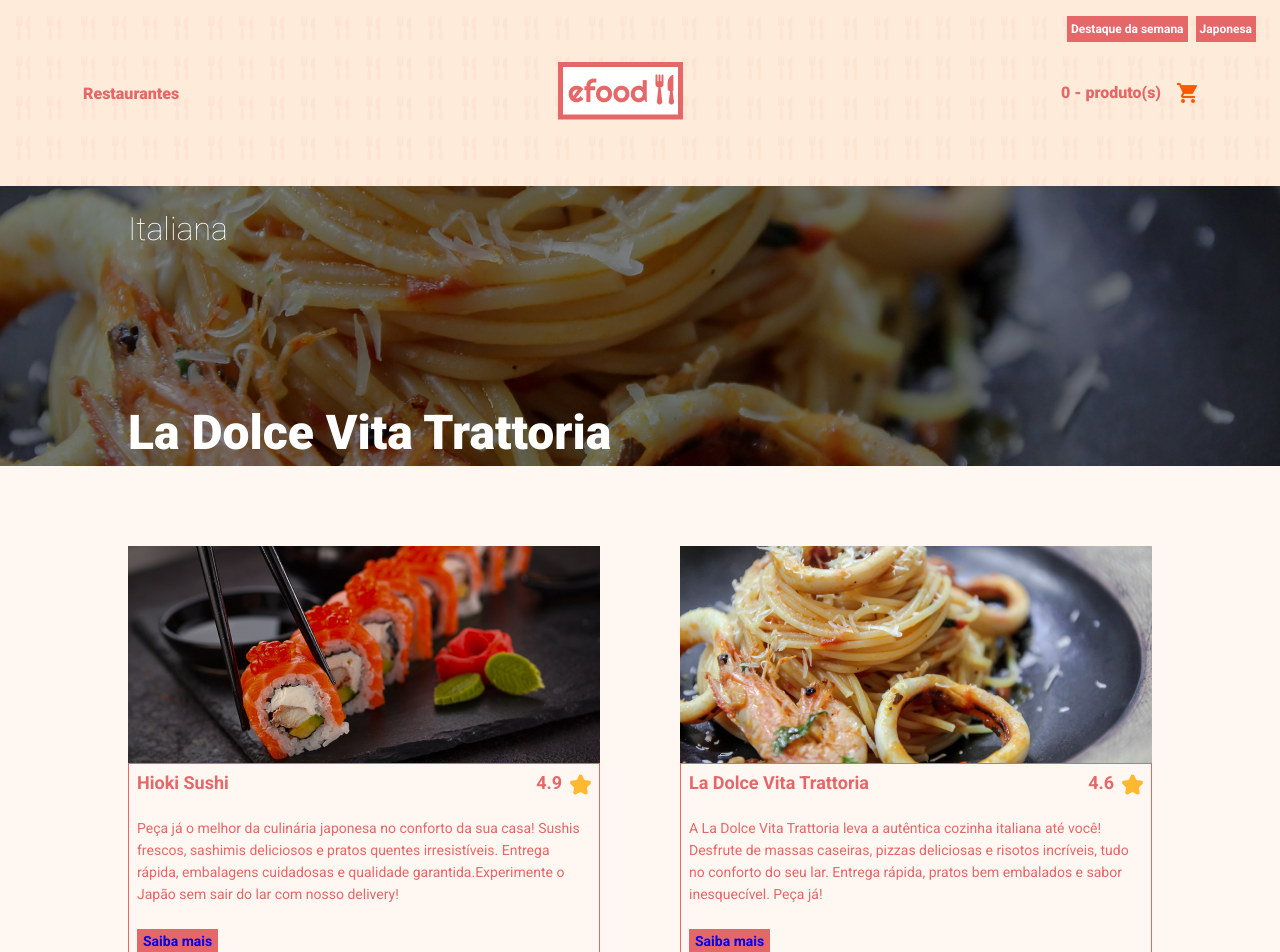
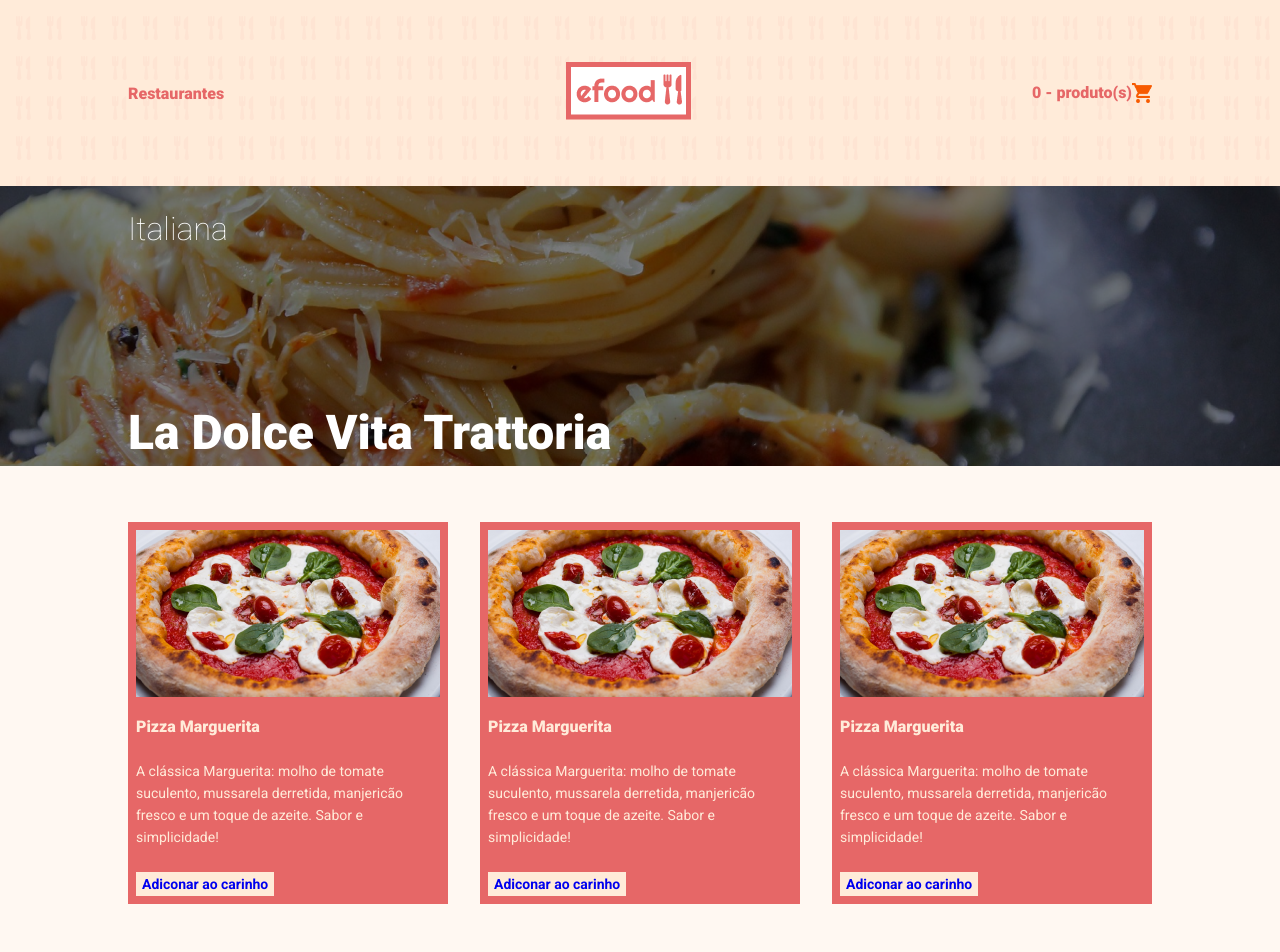
Before and after one commit to joao-carlos-dev/EFood, a React (Create React App) app: page /perfil in a window 1280 px wide. Shown: the top 952 px of the page. Built offline with nearby package versions, Linux system fonts and the light colour scheme.

Commit message:
construindo e estilizando a pg produtos

```diff
--- a/src/components/Apresentacao/styles.ts
+++ b/src/components/Apresentacao/styles.ts
@@ -10,13 +10,11 @@ export const Imagem = styled.div`
 
 export const Titulo = styled.h2`
   font-weight: 900;
-  max-width: 676px;
   color: ${cores.branco};
 `
 
 export const TipoComida = styled.h4`
   font-weight: 100;
-  max-width: 101px;
   color: ${cores.branco};
   padding-top: 24px;
   margin-bottom: 156px;
--- a/src/components/Header/index.tsx
+++ b/src/components/Header/index.tsx
@@ -5,7 +5,8 @@ import carrinho from '../../assets/images/carrinho.png'
 import planoFundo from '../../assets/images/plano_fundo_header.png'
 
 const Header = () => (
-  <HeaderBar style={{ backgroundImage: `url(${planoFundo})` }}>
+  <div style={{ backgroundImage: `url(${planoFundo})` }}>
+    <HeaderBar>
       <nav>
         <Links>
           <li>
@@ -21,6 +22,7 @@ const Header = () => (
         <img src={carrinho} alt="carrinho" />
       </LinkCarrinho>
     </HeaderBar>
+  </div>
 )
 
 export default Header
--- a/src/components/Header/styles.ts
+++ b/src/components/Header/styles.ts
@@ -3,10 +3,12 @@ import { cores } from '../../styles'
 
 export const HeaderBar = styled.header`
   height: 186px;
-  padding: 83px;
   display: flex;
   align-items: center;
   justify-content: space-between;
+  max-width: 1024px;
+  width: 100%;
+  margin: 0 auto;
 
   a {
     color: ${cores.laranja};
@@ -23,7 +25,6 @@ export const LinkCarrinho = styled.a`
   display: flex;
 
   img {
-    margin-left: 16px;
     height: 20px;
   }
 `
--- /dev/null
+++ b/src/components/Produtos/index.tsx
@@ -0,0 +1,22 @@
+import { Link } from 'react-router-dom'
+import { ButtonContainer } from '../Button/styles'
+import { Card, Descricao, Titulo } from './styles'
+
+type Props = {
+  titulo: string
+  descricao: string
+  image: string
+}
+
+const Produtos = ({ titulo, descricao, image }: Props) => (
+  <Card>
+    <img src={image} alt={titulo} />
+    <Titulo>{titulo}</Titulo>
+    <Descricao>{descricao}</Descricao>
+    <ButtonContainer>
+      <Link to="#">Adiconar ao carinho</Link>
+    </ButtonContainer>
+  </Card>
+)
+
+export default Produtos
--- /dev/null
+++ b/src/components/Produtos/styles.ts
@@ -0,0 +1,40 @@
+import styled from 'styled-components'
+import { cores } from '../../styles'
+import { ButtonContainer } from '../Button/styles'
+
+export const Card = styled.div`
+  background-color: ${cores.laranja};
+  margin-bottom: 32px;
+  max-width: 320px;
+
+  img {
+    width: 304px;
+    width: 100%;
+    padding: 8px;
+  }
+
+  ${ButtonContainer} {
+    margin-bottom: 8px;
+    margin-left: 8px;
+    margin-right: 8px;
+    background-color: ${cores.laranjaClaro};
+  }
+`
+
+export const Titulo = styled.h3`
+  font-size: 16px;
+  font-weight: 900;
+  margin-top: 8px;
+  margin-bottom: 16px;
+  margin-left: 8px;
+  color: ${cores.laranjaClaro};
+`
+
+export const Descricao = styled.p`
+  font-size: 14px;
+  line-height: 22px;
+  color: ${cores.laranjaClaro};
+  display: block;
+  margin-bottom: 16px;
+  padding: 8px;
+`
--- /dev/null
+++ b/src/components/ProdutosList/index.tsx
@@ -0,0 +1,26 @@
+import Prod from '../../models/Prod'
+import Produtos from '../Produtos'
+import { Container, List } from './styles'
+
+export type Props = {
+  produ: Prod[]
+}
+
+const ProdutoList = ({ produ }: Props) => (
+  <Container>
+    <div className="container">
+      <List>
+        {produ.map((prod) => (
+          <Produtos
+            key={prod.id}
+            titulo={prod.titulo}
+            descricao={prod.descricao}
+            image={prod.image}
+          />
+        ))}
+      </List>
+    </div>
+  </Container>
+)
+
+export default ProdutoList
--- /dev/null
+++ b/src/components/ProdutosList/styles.ts
@@ -0,0 +1,14 @@
+import styled from 'styled-components'
+import { cores } from '../../styles'
+
+export const Container = styled.section`
+  padding: 56px 0;
+  background-color: ${cores.corFundo};
+`
+
+export const List = styled.ul`
+  display: grid;
+  grid-template-columns: 1fr 1fr 1fr;
+  column-gap: 32px;
+  row-gap: 32px;
+`
--- a/src/components/Restaurants/styles.ts
+++ b/src/components/Restaurants/styles.ts
@@ -4,7 +4,7 @@ import { TagContainer } from '../Tag/styles'
 import { ButtonContainer } from '../Button/styles'
 
 export const Card = styled.div`
-  background-color: ${cores.branco}
+  background-color: ${cores.branco};
   position: relative;
   margin-bottom: 48px;
 
--- /dev/null
+++ b/src/models/Prod.ts
@@ -0,0 +1,15 @@
+class Prod {
+  titulo: string
+  descricao: string
+  image: string
+  id: number
+
+  constructor(id: number, titulo: string, descricao: string, image: string) {
+    this.id = id
+    this.titulo = titulo
+    this.image = image
+    this.descricao = descricao
+  }
+}
+
+export default Prod
--- a/src/pages/Perfil/index.tsx
+++ b/src/pages/Perfil/index.tsx
@@ -1,71 +1,58 @@
-import RestaurantsList from '../../components/RestaurantsList'
-import Rest from '../../models/Rest'
-import japonesa from '../../assets/images/rest.japones.png'
-import italiana from '../../assets/images/rest.italiano.png'
+import Prod from '../../models/Prod'
+import pizza from '../../assets/images/pizza.png'
 import Apresentacao from '../../components/Apresentacao'
 import Header from '../../components/Header'
+import ProdutoList from '../../components/ProdutosList'
 
-const restaurantes: Rest[] = [
+const pratos: Prod[] = [
   {
-    id: 7,
-    titulo: 'Hioki Sushi',
-    avaliacao: 4.9,
+    id: 1,
+    titulo: 'Pizza Marguerita',
     descricao:
-      'Peça já o melhor da culinária japonesa no conforto da sua casa! Sushis frescos, sashimis deliciosos e pratos quentes irresistíveis. Entrega rápida, embalagens cuidadosas e qualidade garantida.Experimente o Japão sem sair do lar com nosso delivery!',
-    infos: ['Destaque da semana', 'Japonesa'],
-    image: japonesa
+      'A clássica Marguerita: molho de tomate suculento, mussarela derretida, manjericão fresco e um toque de azeite. Sabor e simplicidade!',
+    image: pizza
   },
   {
-    id: 8,
-    titulo: 'La Dolce Vita Trattoria',
-    avaliacao: 4.6,
+    id: 2,
+    titulo: 'Pizza Marguerita',
     descricao:
-      'A La Dolce Vita Trattoria leva a autêntica cozinha italiana até você! Desfrute de massas caseiras, pizzas deliciosas e risotos incríveis, tudo no conforto do seu lar. Entrega rápida, pratos bem embalados e sabor inesquecível. Peça já!',
-    infos: ['Italiana'],
-    image: italiana
+      'A clássica Marguerita: molho de tomate suculento, mussarela derretida, manjericão fresco e um toque de azeite. Sabor e simplicidade!',
+    image: pizza
   },
   {
-    id: 9,
-    titulo: 'Hioki Sushi',
-    avaliacao: 4.6,
+    id: 3,
+    titulo: 'Pizza Marguerita',
     descricao:
-      'Peça já o melhor da culinária japonesa no conforto da sua casa! Sushis frescos, sashimis deliciosos e pratos quentes irresistíveis. Entrega rápida, embalagens cuidadosas e qualidade garantida.Experimente o Japão sem sair do lar com nosso delivery!',
-    infos: ['Japonesa'],
-    image: japonesa
+      'A clássica Marguerita: molho de tomate suculento, mussarela derretida, manjericão fresco e um toque de azeite. Sabor e simplicidade!',
+    image: pizza
   },
   {
-    id: 10,
-    titulo: 'Hioki Sushi',
-    avaliacao: 4.6,
+    id: 4,
+    titulo: 'Pizza Marguerita',
     descricao:
-      'Peça já o melhor da culinária japonesa no conforto da sua casa! Sushis frescos, sashimis deliciosos e pratos quentes irresistíveis. Entrega rápida, embalagens cuidadosas e qualidade garantida.Experimente o Japão sem sair do lar com nosso delivery!',
-    infos: ['Japonesa'],
-    image: japonesa
+      'A clássica Marguerita: molho de tomate suculento, mussarela derretida, manjericão fresco e um toque de azeite. Sabor e simplicidade!',
+    image: pizza
   },
   {
-    id: 11,
-    titulo: 'Hioki Sushi',
-    avaliacao: 4.6,
+    id: 5,
+    titulo: 'Pizza Marguerita',
     descricao:
-      'Peça já o melhor da culinária japonesa no conforto da sua casa! Sushis frescos, sashimis deliciosos e pratos quentes irresistíveis. Entrega rápida, embalagens cuidadosas e qualidade garantida.Experimente o Japão sem sair do lar com nosso delivery!',
-    infos: ['Japonesa'],
-    image: japonesa
+      'A clássica Marguerita: molho de tomate suculento, mussarela derretida, manjericão fresco e um toque de azeite. Sabor e simplicidade!',
+    image: pizza
   },
   {
-    id: 12,
-    titulo: 'Hioki Sushi',
-    avaliacao: 4.6,
+    id: 6,
+    titulo: 'Pizza Marguerita',
     descricao:
-      'Peça já o melhor da culinária japonesa no conforto da sua casa! Sushis frescos, sashimis deliciosos e pratos quentes irresistíveis. Entrega rápida, embalagens cuidadosas e qualidade garantida.Experimente o Japão sem sair do lar com nosso delivery!',
-    infos: ['Japonesa'],
-    image: japonesa
+      'A clássica Marguerita: molho de tomate suculento, mussarela derretida, manjericão fresco e um toque de azeite. Sabor e simplicidade!',
+    image: pizza
   }
 ]
 const Perfil = () => (
   <>
     <Header />
     <Apresentacao />
-    <RestaurantsList rests={restaurantes} />
+    <ProdutoList produ={pratos} />
   </>
 )
 
```
Also changed, not shown: src/assets/images/pizza.png (added). Lines whose indentation alone changed are shown as unchanged.
